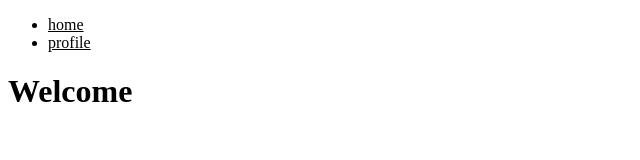
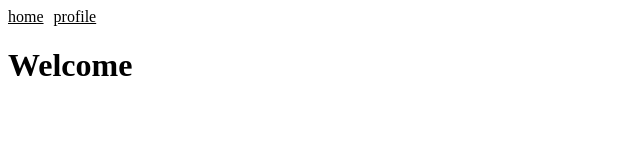
Before and after one commit to ruben-krijger/ruben-krijger.github.io, a plain HTML site: page index.html in a window 1280 px wide. Shown: the whole page, without its empty margins (0-640 px from the left). Drawn offline with Linux system fonts and the light colour scheme.

Commit message:
stylesheet

```diff
--- /dev/null
+++ b/css/style.css
@@ -0,0 +1,19 @@
+a{
+    color: black;
+}
+
+ul{
+    list-style-type: none;
+    margin: 0;
+    padding: 0;
+}
+
+li{
+    display: inline;
+    margin-right: 10px;
+}
+
+.header{
+    display: flex;
+    flex-direction: row;
+}
--- a/index.html
+++ b/index.html
@@ -3,11 +3,11 @@
     <head>
         <meta charset="UTF-8">
         <title>Ruben Krijger</title>
-        <link rel="stylesheet" href="style.css">
+        <link rel="stylesheet" href="css/style.css">
     </head>
     <body>
         <header>
-            <ul>
+            <ul class="header">
                 <li><a href="index.html">home</a></li>
                 <li><a href="profile.html">profile</a></li>
             </ul>
--- a/style.css
+++ /dev/null
@@ -1,3 +0,0 @@
-a{
-    color: black;
-}
```
Also changed, not shown: profile.html (+1 -1 lines).
